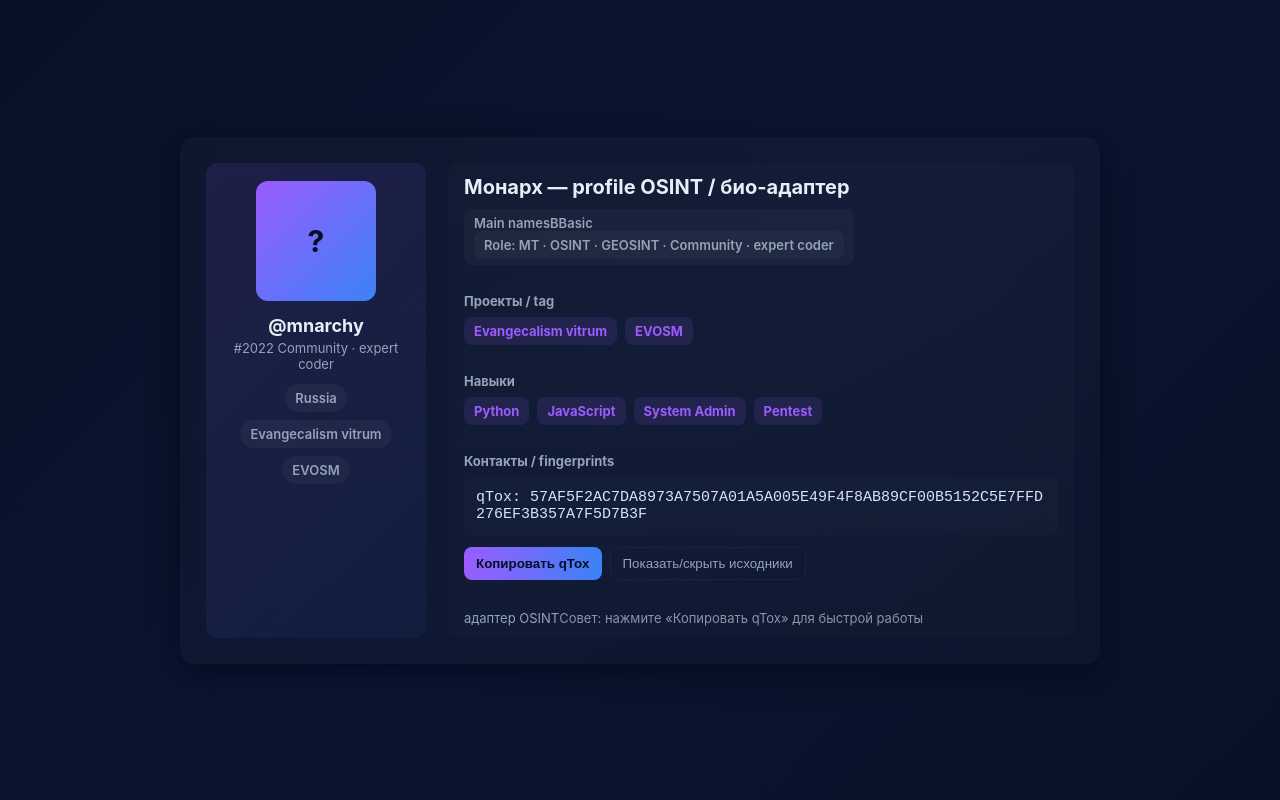
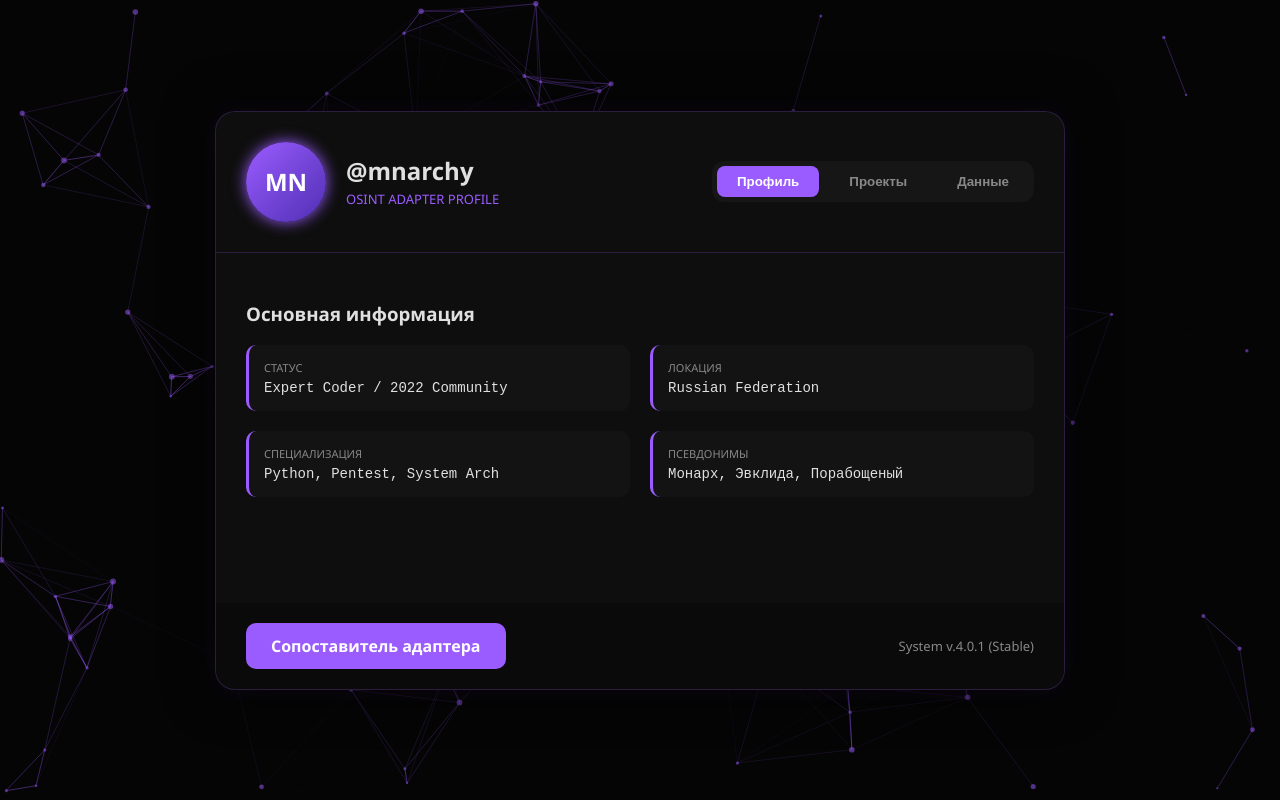
Before and after one commit to Monarchy-evosm/adapter, a plain HTML site: page index.html in a window 1280 px wide. Drawn offline with Linux system fonts and the light colour scheme.

Commit message:
Update index.html

```diff
--- a/index.html
+++ b/index.html
@@ -1,118 +1,324 @@
-
-<!doctype html>
+<!DOCTYPE html>
 <html lang="ru">
 <head>
-  <meta charset="utf-8">
-  <meta name="viewport" content="width=device-width,initial-scale=1">
-  <title>OSINT Bio — Адаптер профиля</title>
+    <meta charset="UTF-8">
+    <meta name="viewport" content="width=device-width, initial-scale=1.0">
+    <title>OSINT ADAPTER | MNARCHY</title>
     <style>
-    :root{--bg:#0f1724;--card:#0b1220;--accent:#9b5cff;--muted:#94a3b8;--glass:rgba(255,255,255,0.04)}
-    *{box-sizing:border-box}
-    body{margin:0;min-height:100vh;background:linear-gradient(135deg,#071126 0%, #0b1530 50%, #071126 100%);font-family:Inter,ui-sans-serif,system-ui,-apple-system,Segoe UI,Roboto,'Helvetica Neue',Arial;font-size:15px;color:#e6eef8;display:flex;align-items:center;justify-content:center;padding:40px}
-    .card{width:920px;max-width:100%;background:linear-gradient(180deg, rgba(255,255,255,0.02), rgba(255,255,255,0.01));border-radius:14px;padding:26px;box-shadow:0 8px 30px rgba(2,6,23,0.6);display:grid;grid-template-columns:220px 1fr;gap:22px}
-    .avatar{background:linear-gradient(135deg, rgba(155,92,255,0.12), rgba(59,130,246,0.06));border-radius:12px;padding:18px;display:flex;flex-direction:column;align-items:center;text-align:center}
-    .avatar .img{width:120px;height:120px;border-radius:12px;background:linear-gradient(135deg,var(--accent),#3b82f6);display:flex;align-items:center;justify-content:center;font-weight:700;color:#021027;font-size:30px}
-    .handle{margin-top:14px;font-weight:700;font-size:18px}
-    .sub{color:var(--muted);font-size:13px;margin-top:4px}
-    .badges{margin-top:12px;display:flex;flex-wrap:wrap;gap:8px;justify-content:center}
-    .badge{background:var(--glass);padding:6px 10px;border-radius:999px;color:var(--muted);font-weight:600;font-size:13px}
+        :root {
+            --bg: #050505;
+            --card-bg: rgba(15, 15, 15, 0.95);
+            --accent: #9b5cff;
+            --text-main: #e0e0e0;
+            --text-dim: #888;
+            --border: rgba(155, 92, 255, 0.2);
+        }
 
-    .main{padding:12px 16px;background:linear-gradient(180deg, rgba(255,255,255,0.015), rgba(255,255,255,0.01));border-radius:10px}
-    h1{margin:0;font-size:20px}
-    .meta{display:flex;gap:12px;margin-top:10px;flex-wrap:wrap}
-    .pill{background:rgba(255,255,255,0.03);padding:6px 10px;border-radius:8px;color:var(--muted);font-weight:600;font-size:13px}
+        * { box-sizing: border-box; transition: all 0.3s ease; }
 
-    .section{margin-top:16px}
-    .section h3{margin:0 0 8px 0;font-size:13px;color:var(--muted)}
-    .skills{display:flex;gap:8px;flex-wrap:wrap}
-    .skill{background:rgba(155,92,255,0.12);padding:6px 10px;border-radius:8px;font-weight:700;color:var(--accent);font-size:13px}
+        body, html {
+            margin: 0; padding: 0;
+            background: var(--bg);
+            color: var(--text-main);
+            font-family: 'Segoe UI', Roboto, sans-serif;
+            overflow: hidden; /* Скролл внутри карточки */
+            height: 100vh;
+        }
 
-    .raw{background:linear-gradient(90deg, rgba(255,255,255,0.01), rgba(255,255,255,0.02));border-radius:8px;padding:12px;font-family:monospace;color:#cfe6ff;word-break:break-all}
+        /* Canvas для нейронов */
+        #canvas {
+            position: fixed;
+            top: 0; left: 0;
+            width: 100%; height: 100%;
+            z-index: 0;
+            pointer-events: none;
+        }
 
-    .controls{display:flex;gap:8px;margin-top:12px}
-    button.copy{background:linear-gradient(90deg,var(--accent),#3b82f6);border:none;padding:8px 12px;color:#021027;border-radius:8px;font-weight:700;cursor:pointer}
-    button.ghost{background:transparent;border:1px solid rgba(255,255,255,0.04);padding:8px 12px;border-radius:8px;color:var(--muted);cursor:pointer}
+        /* Анимация появления */
+        @keyframes fadeIn {
+            from { opacity: 0; transform: translateY(20px); filter: blur(10px); }
+            to { opacity: 1; transform: translateY(0); filter: blur(0); }
+        }
 
-    .footer{margin-top:18px;color:var(--muted);font-size:13px;display:flex;justify-content:space-between;align-items:center}
+        .wrapper {
+            position: relative;
+            z-index: 1;
+            display: flex;
+            align-items: center;
+            justify-content: center;
+            height: 100vh;
+            padding: 20px;
+            animation: fadeIn 1.2s cubic-bezier(0.22, 1, 0.36, 1);
+        }
 
-    @media(max-width:720px){.card{grid-template-columns:1fr;}}
+        .main-card {
+            width: 850px;
+            background: var(--card-bg);
+            border: 1px solid var(--border);
+            border-radius: 20px;
+            backdrop-filter: blur(15px);
+            display: flex;
+            flex-direction: column;
+            overflow: hidden;
+            box-shadow: 0 0 50px rgba(0,0,0,0.8), 0 0 20px rgba(155, 92, 255, 0.1);
+        }
+
+        /* Header & Tabs */
+        .header {
+            padding: 30px;
+            display: flex;
+            align-items: center;
+            gap: 20px;
+            border-bottom: 1px solid var(--border);
+        }
+
+        .avatar-circle {
+            width: 80px; height: 80px;
+            border-radius: 50%;
+            background: linear-gradient(135deg, var(--accent), #4f2fb3);
+            display: flex; align-items: center; justify-content: center;
+            font-size: 24px; font-weight: bold; color: #fff;
+            box-shadow: 0 0 15px var(--accent);
+        }
+
+        .tabs-nav {
+            display: flex;
+            gap: 10px;
+            background: rgba(255,255,255,0.03);
+            padding: 5px;
+            border-radius: 12px;
+            margin-left: auto;
+        }
+
+        .tab-btn {
+            padding: 8px 20px;
+            border: none;
+            background: transparent;
+            color: var(--text-dim);
+            cursor: pointer;
+            font-weight: 600;
+            border-radius: 8px;
+        }
+
+        .tab-btn.active {
+            background: var(--accent);
+            color: white;
+        }
+
+        /* Content Areas */
+        .content {
+            padding: 30px;
+            min-height: 350px;
+        }
+
+        .tab-content { display: none; animation: fadeIn 0.5s ease; }
+        .tab-content.active { display: block; }
+
+        .grid-info {
+            display: grid;
+            grid-template-columns: 1fr 1fr;
+            gap: 20px;
+        }
+
+        .data-box {
+            background: rgba(255,255,255,0.02);
+            padding: 15px;
+            border-radius: 10px;
+            border-left: 3px solid var(--accent);
+        }
+
+        .label { font-size: 11px; color: var(--text-dim); text-transform: uppercase; margin-bottom: 5px; }
+        .value { font-family: 'Courier New', monospace; font-size: 14px; }
+
+        /* Buttons */
+        .footer {
+            padding: 20px 30px;
+            background: rgba(0,0,0,0.3);
+            display: flex;
+            justify-content: space-between;
+            align-items: center;
+        }
+
+        .btn-primary {
+            background: var(--accent);
+            color: white;
+            text-decoration: none;
+            padding: 12px 25px;
+            border-radius: 10px;
+            font-weight: bold;
+            display: flex;
+            align-items: center;
+            gap: 10px;
+        }
+
+        .btn-primary:hover {
+            transform: scale(1.05);
+            box-shadow: 0 0 20px var(--accent);
+        }
+
+        .btn-ghost {
+            color: var(--text-dim);
+            text-decoration: none;
+            font-size: 13px;
+        }
     </style>
 </head>
 <body>
-  <div class="card" role="region" aria-label="OSINT Profile Adapter">
-    <div class="avatar">
-      <div class="img">?</div>
-      <div class="handle">@mnarchy</div>
-      <div class="sub">#2022 Community · expert coder</div>
-      <div class="badges">
-        <div class="badge">Russia</div>
-        <div class="badge">Evangecalism vitrum</div>
-        <div class="badge">EVOSM</div>
+
+<canvas id="canvas"></canvas>
+
+<div class="wrapper">
+    <div class="main-card">
+        <div class="header">
+            <div class="avatar-circle">MN</div>
+            <div>
+                <h1 style="margin:0; font-size: 24px;">@mnarchy</h1>
+                <span style="color: var(--accent); font-size: 13px;">OSINT ADAPTER PROFILE</span>
             </div>
-    </div>
-    <div class="main">
-      <h1>Монарх — profile OSINT / био-адаптер</h1>
-      <div class="meta">
-        <div class="pill"/div>Main namesBBasic
-        <div class="pill">Role: MT · OSINT · GEOSINT · Community · expert coder</div>
-      </div>
-
-      <div class="section">
-        <h3>Проекты / tag</h3>
-        <div style="display:flex;gap:8px;flex-wrap:wrap">
-          <div class="skill">Evangecalism vitrum</div>
-          <div class="skill">EVOSM</div>
+            <div class="tabs-nav">
+                <button class="tab-btn active" onclick="openTab(event, 'main')">Профиль</button>
+                <button class="tab-btn" onclick="openTab(event, 'projects')">Проекты</button>
+                <button class="tab-btn" onclick="openTab(event, 'data')">Данные</button>
             </div>
         </div>
 
-      <div class="section">
-        <h3>Навыки</h3>
-        <div class="skills">
-          <div class="skill">Python</div>
-          <div class="skill">JavaScript</div>
-          <div class="skill">System Admin</div>
-          <div class="skill">Pentest</div>
+        <div class="content">
+            <div id="main" class="tab-content active">
+                <h3>Основная информация</h3>
+                <div class="grid-info">
+                    <div class="data-box">
+                        <div class="label">Статус</div>
+                        <div class="value">Expert Coder / 2022 Community</div>
+                    </div>
+                    <div class="data-box">
+                        <div class="label">Локация</div>
+                        <div class="value">Russian Federation</div>
+                    </div>
+                    <div class="data-box">
+                        <div class="label">Специализация</div>
+                        <div class="value">Python, Pentest, System Arch</div>
+                    </div>
+                    <div class="data-box">
+                        <div class="label">Псевдонимы</div>
+                        <div class="value">Монарх, Эвклида, Порабощеный</div>
+                    </div>
                 </div>
             </div>
 
-      <div class="section">
-        <h3>Контакты / fingerprints</h3>
-        <div class="raw" id="qtox">qTox: 57AF5F2AC7DA8973A7507A01A5A005E49F4F8AB89CF00B5152C5E7FFD276EF3B357A7F5D7B3F</div>
-        <div class="controls">
-          <button class="copy" onclick="copyQ()">Копировать qTox</button>
-          <button class="ghost" onclick="toggleRaw()">Показать/скрыть исходники</button>
+            <div id="projects" class="tab-content">
+                <h3>Активные разработки</h3>
+                <ul style="list-style: none; padding: 0;">
+                    <li class="data-box" style="margin-bottom: 10px;">
+                        <strong>EVOSM</strong> — Инфраструктурный модуль безопасности.
+                    </li>
+                    <li class="data-box" style="margin-bottom: 10px;">
+                        <strong>Evangecalism Vitrum</strong> — Основной текущий проект.
+                    </li>
+                    <li class="data-box">
+                        <strong>Hydragen</strong> — Архивные наработки.
+                    </li>
+                </ul>
+            </div>
+
+            <div id="data" class="tab-content">
+                <h3>Fingerprints</h3>
+                <div class="data-box" style="margin-bottom: 15px;">
+                    <div class="label">qTox ID</div>
+                    <div class="value" style="word-break: break-all;" id="tox-id">57AF5F2AC7DA8973A7507A01A5A005E49F4F8AB89CF00B5152C5E7FFD276EF3B357A7F5D7B3F</div>
+                </div>
+                <button class="btn-primary" style="width: 100%; justify-content: center;" onclick="copyTox()">Копировать ID</button>
             </div>
         </div>
 
-      <div class="section" id="changelog" style="display:none">
-        <h3>Перечень изменений</h3>
-        <div class="raw">- my main tag: @mnarchy
-- main names: Монарх, Эвклида, Порабощеный, Доставщик Пиццы*
-- удалено: https://doxbin.com/user/Defendant
-- удалено: старый qTox
-- заменено qTox на: 57AF5F2AC7DA8973A7507A01A5A005E49F4F8AB89CF00B5152C5E7FFD276EF3B357A7F5D7B3F
-- смена Project: Evangecalism vitrum / EVOSM
-- смена #2022 Community, expert coder</div>
-      </div>
-
         <div class="footer">
-        <div>адаптер OSINT</div>
-        <div style="opacity:0.9">Совет: нажмите «Копировать qTox» для быстрой работы</div>
+            <a href="https://t.me/euqlida" target="_blank" class="btn-primary">
+                Сопоставитель адаптера
+            </a>
+            <span class="btn-ghost">System v.4.0.1 (Stable)</span>
         </div>
     </div>
 </div>
 
 <script>
-    function copyQ(){
-      const text = document.getElementById('qtox').textContent.replace(/^qTox:\s*/,'');
-      navigator.clipboard.writeText(text).then(()=>{
-        alert('qTox скопирован в буфер');
-      },()=>{alert('Не удалось скопировать. Выделите и скопируйте вручную.');});
+    // --- ЛОГИКА ВКЛАДОК ---
+    function openTab(evt, tabName) {
+        let content = document.getElementsByClassName("tab-content");
+        for (let i = 0; i < content.length; i++) content[i].classList.remove("active");
+
+        let buttons = document.getElementsByClassName("tab-btn");
+        for (let i = 0; i < buttons.length; i++) buttons[i].classList.remove("active");
+
+        document.getElementById(tabName).classList.add("active");
+        evt.currentTarget.classList.add("active");
     }
-    function toggleRaw(){
-      const el = document.getElementById('changelog');
-      el.style.display = (el.style.display === 'none')? 'block' : 'none';
+
+    function copyTox() {
+        const text = document.getElementById('tox-id').innerText;
+        navigator.clipboard.writeText(text);
+        alert('Скопировано!');
     }
+
+    // --- 3D НЕЙРОНЫ (CANVAS) ---
+    const canvas = document.getElementById('canvas');
+    const ctx = canvas.getContext('2d');
+    let particles = [];
+
+    function resize() {
+        canvas.width = window.innerWidth;
+        canvas.height = window.innerHeight;
+    }
+    window.addEventListener('resize', resize);
+    resize();
+
+    class Particle {
+        constructor() {
+            this.x = Math.random() * canvas.width;
+            this.y = Math.random() * canvas.height;
+            this.vx = (Math.random() - 0.5) * 0.5;
+            this.vy = (Math.random() - 0.5) * 0.5;
+            this.radius = Math.random() * 2 + 1;
+        }
+        update() {
+            this.x += this.vx;
+            this.y += this.vy;
+            if (this.x < 0 || this.x > canvas.width) this.vx *= -1;
+            if (this.y < 0 || this.y > canvas.height) this.vy *= -1;
+        }
+        draw() {
+            ctx.beginPath();
+            ctx.arc(this.x, this.y, this.radius, 0, Math.PI * 2);
+            ctx.fillStyle = 'rgba(155, 92, 255, 0.5)';
+            ctx.fill();
+        }
+    }
+
+    function init() {
+        for (let i = 0; i < 100; i++) particles.push(new Particle());
+    }
+
+    function animate() {
+        ctx.clearRect(0, 0, canvas.width, canvas.height);
+        particles.forEach((p, index) => {
+            p.update();
+            p.draw();
+            for (let j = index + 1; j < particles.length; j++) {
+                const p2 = particles[j];
+                const dist = Math.hypot(p.x - p2.x, p.y - p2.y);
+                if (dist < 150) {
+                    ctx.beginPath();
+                    ctx.moveTo(p.x, p.y);
+                    ctx.lineTo(p2.x, p2.y);
+                    ctx.strokeStyle = `rgba(155, 92, 255, ${1 - dist/150})`;
+                    ctx.lineWidth = 0.5;
+                    ctx.stroke();
+                }
+            }
+        });
+        requestAnimationFrame(animate);
+    }
+
+    init();
+    animate();
 </script>
 </body>
 </html>
```
Lines whose indentation alone changed are shown as unchanged.
